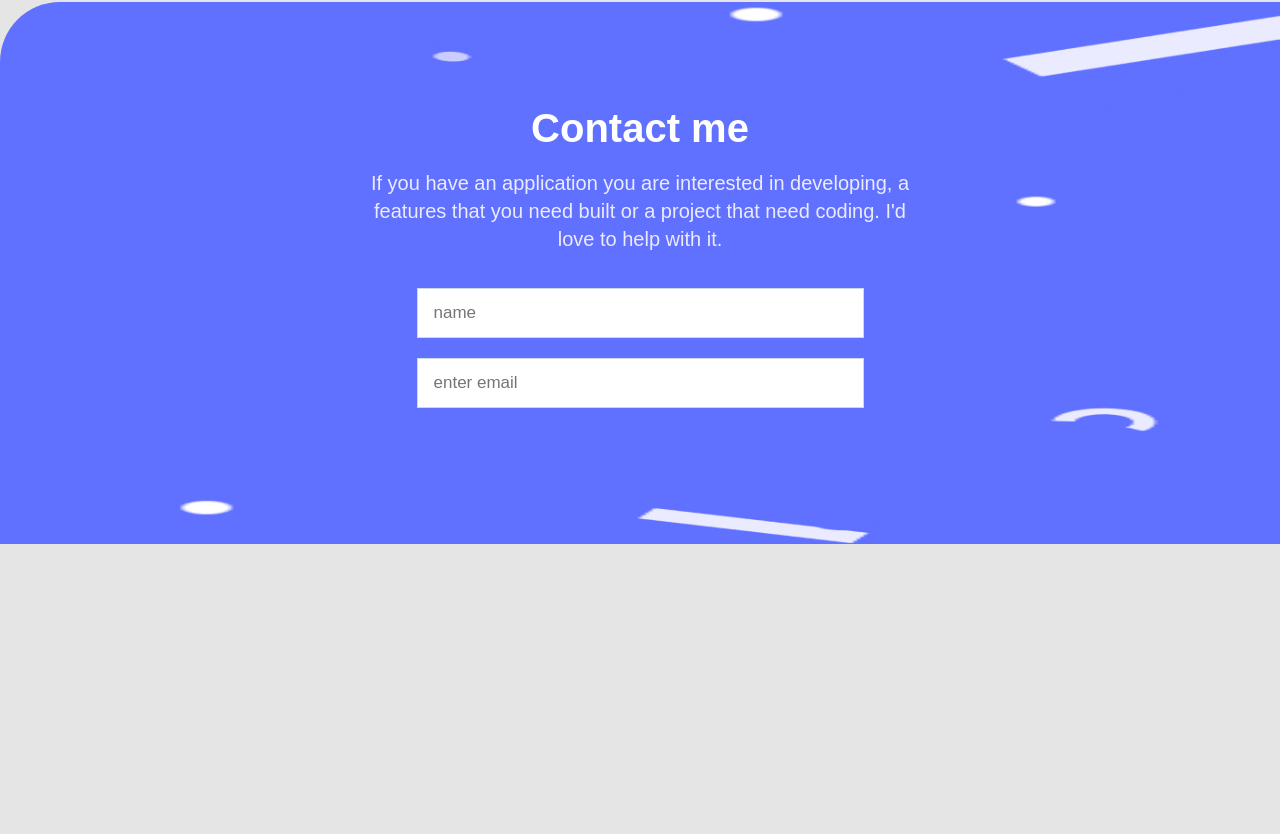
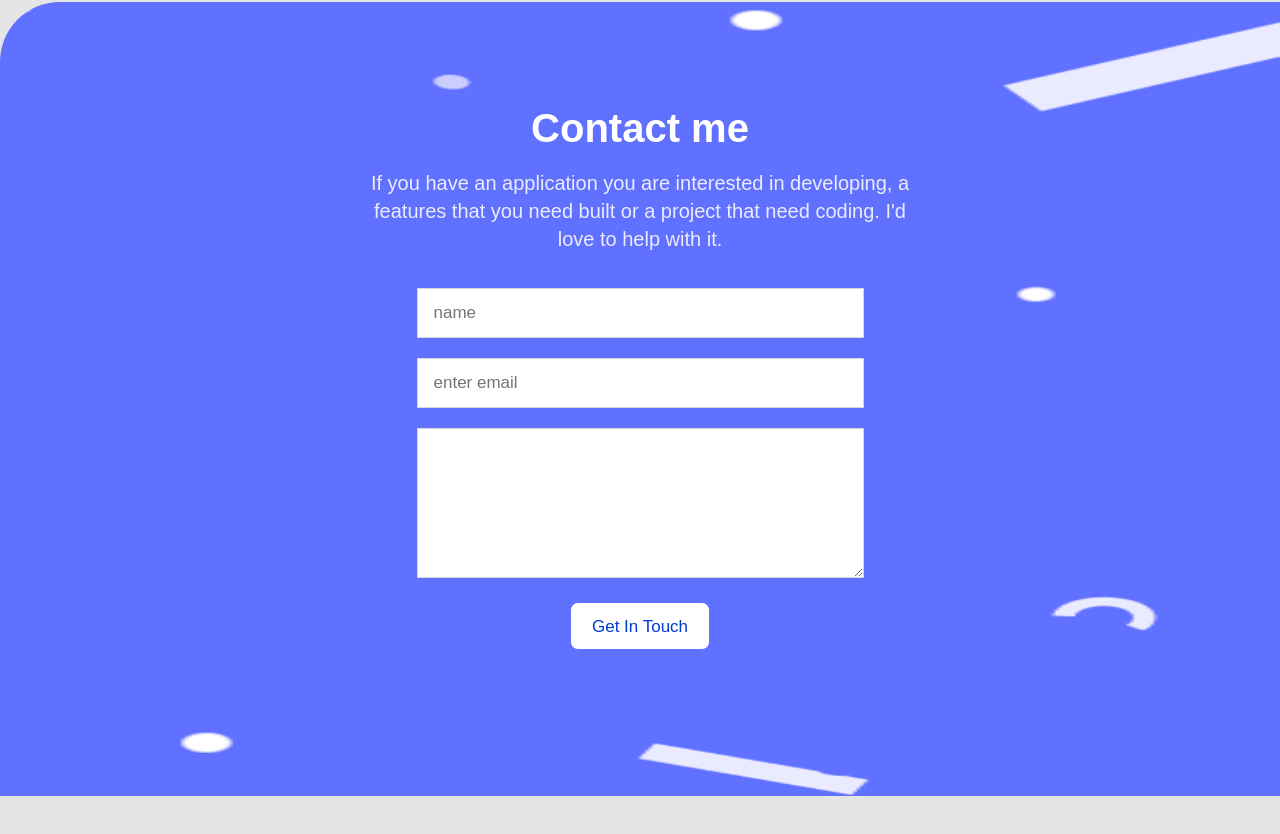
Before and after one commit to KAYEMBAJONATHAN/mydestop_pro, a website: page index.html in a window 1280 px wide. Shown: the part 4406-5240 px from the top of the page. Before the commit the page ends 5206 px from the top, so only its background shows below. Drawn offline with Linux system fonts and the light colour scheme.

Commit message:
Add markup

```diff
--- a/index.html
+++ b/index.html
@@ -309,6 +309,11 @@
         <label hidden id="mylabel" for="email">Email</label>
         <input type="email" name="email" class="input mail-input" id="email" placeholder="enter email" size="64"
           maxlength="64" required />
+        <label hidden id="message" for="message">Message</label>
+        <textarea name="message" class="input-textarea text-area" id="msg" cols="30" maxlength="500"
+            placeholder="messages" required>
+        </textarea>
+        <button type="submit" id="get-in-touch-button" class="submit-button" name="submit_button">Get In Touch</button>
       </form>
     </div>
   </section>
```
